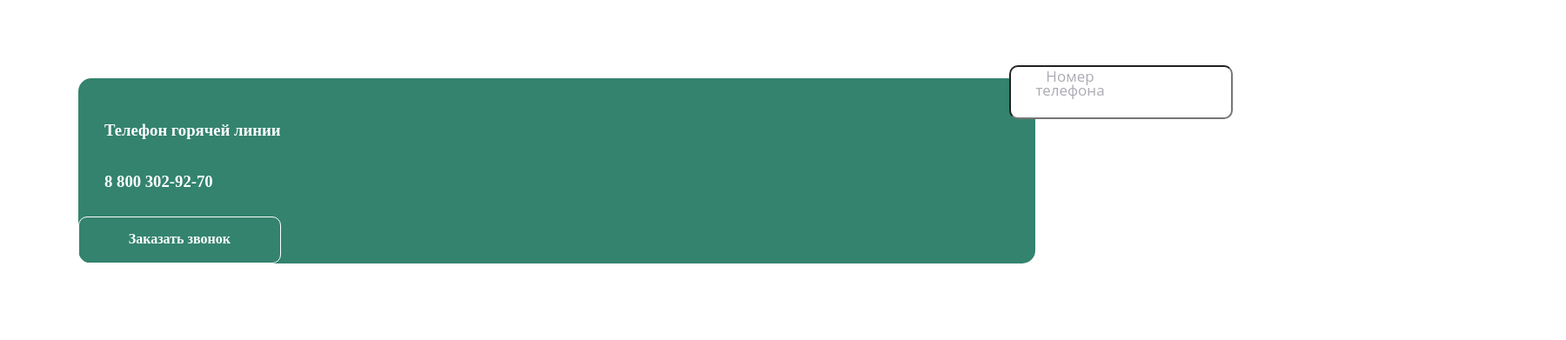
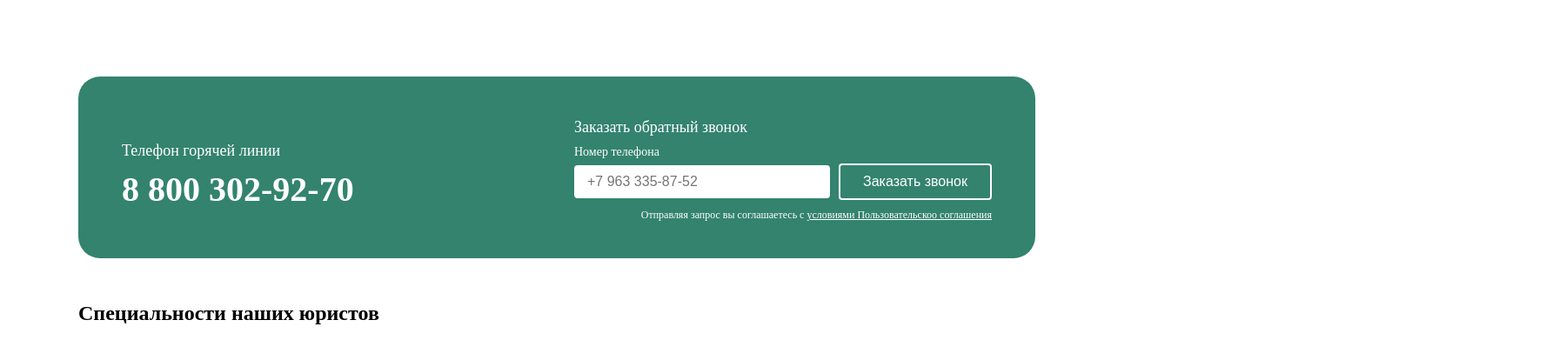
Before and after one commit to delete7x2/W, a plain HTML site: page index.html in a window 1280 px wide. Shown: the part 2295-2686 px from the top of the page at 87% size, 1800 px wide, since content can reach past the window. Before the commit the page ends 2598 px from the top, so only its background shows below. Drawn offline with Linux system fonts and the light colour scheme.

Commit message:
закончил блок

```diff
--- a/index.html
+++ b/index.html
@@ -167,18 +167,28 @@
     <span class="re">Успешной работы</span>
     <span class="rw">Юристов онлайн</span>
 
-    <div class="back">
-        <div class="tt">
-            <span class="back-phone-text"><h3>Телефон горячей линии</h3></span>
-            <span class="zakcall"><b>Заказать обратный звонок</span>
-            <span class="back-phone"><h3>8 800 302-92-70</h3></span>
-            <input class="input-phone" type="text">
-            <span class="number-phone">Номер телефона</span>
-            <div class="border-call">
-                <a href="#">Заказать звонок</a>
-            </div>
+    <div class="contact-section">
+        <div class="hotline-info">
+            <h3>Телефон горячей линии</h3>
+            <p class="phone-numberr">
+                8 800 302-92-70
+            </p>
+        </div>
+        <div class="callback-form-container">
+            <h3>Заказать обратный звонок</h3>
+            <form action="" class="callback-form"><label for="phone-input">Номер телефона</label>
+                <div class="input-and-button">
+                    <input type="tel" id="phone-input" name="phone" placeholder="+7 963 335-87-52">
+                    <button type="submit">Заказать звонок</button>
+                </div>
+                <p class="agreement-text">Отправляя запрос вы соглашаетесь с <a href="#">условиями Пользовательскоо соглашения</a></p>
+            </form>
         </div>
     </div>
+
+    <!-- Специальности наших юристов -->
+
+<h2 class="work">Специальности наших юристов</h2>
 
 </body>
 
--- a/style.css
+++ b/style.css
@@ -441,8 +441,8 @@ color: #33836E;
 .companyimg {
     position: absolute;
     display: flex;
-    left: 1200px;
-    top: 1945px;
+    left: 1300px;
+    top: 1913px;
     max-width: 500px;
 }
 
@@ -540,7 +540,9 @@ border-radius: 10px;
 box-sizing: border-box;
 
 display: flex;
-
+position: absolute;
+top: 2370px;
+left: 1430px;
 flex-direction: row;
 justify-content: center;
 align-items: center;
@@ -555,5 +557,100 @@ border-radius: 10px;
 
 .border-call>a {
     text-decoration: none;
+    color: black;
+}
+
+
+/*  */
+
+.contact-section {
+    background-color: #33836E;
     color: white;
+    padding: 30px 50px;
+    display: flex;
+    justify-content: space-between;
+    align-items: center;
+    border-radius: 25px;
+    margin-top: 90px;
+    }
+
+.hotline-info {
+    flex: 1;
+    margin-right: 40px;
 }
+
+.hotline-info>h3 {
+    font-size: 18px;
+    font-weight: normal;
+    margin-bottom: 10px;
+}
+
+.phone-numberr {
+    font-size: 40px;
+    font-weight: bold;
+    margin: 0;
+}
+
+.callback-form-container {
+    flex: 1;
+    max-width: 500px;
+}
+
+.callback-form-container>h3 {
+    font-size: 18px;
+    font-weight: normal;
+    margin-bottom: 10px;
+}
+
+.callback-form label {
+    display: block;
+    font-size: 14px;
+    margin-bottom: 5px;
+}
+
+.input-and-button {
+    display: flex;
+    gap: 10px;
+    align-items: center;
+}
+
+.callback-form input[type="tel"] {
+    padding: 10px 15px;
+    border: none;
+    border-radius: 4px;
+    font-size: 16px;
+    flex: 2;
+    color: #333;
+    background-color: white;
+}
+
+.callback-form button {
+    background-color: #33836E;
+    color: white;
+    padding: 10px 20px;
+    border: 2px solid white;
+    border-radius: 4px;
+    font-size: 16px;
+    cursor: pointer;
+    flex: 1;
+    white-space: nowrap;
+    transition: background-color 0.3s;
+}
+
+.callback-form button:hover {
+    background-color: #4b9227;
+}
+.agreement-text {
+    font-size: 12px;
+    text-align: right;
+    margin-top: 10px;
+}
+
+.agreement-text a {
+    color: white;
+    text-decoration: underline;
+}
+
+.work {
+    margin-top: 50px;
+}
```
